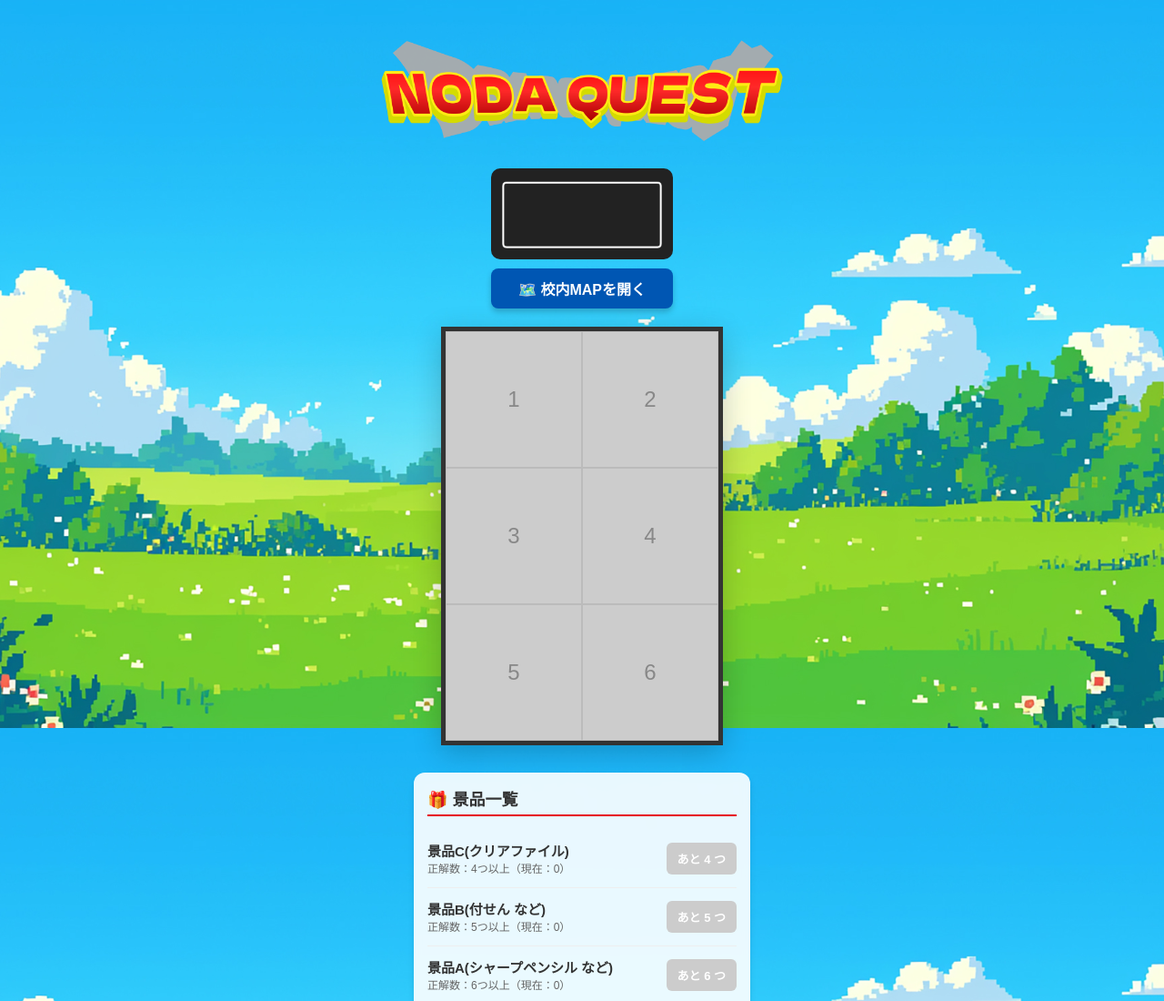
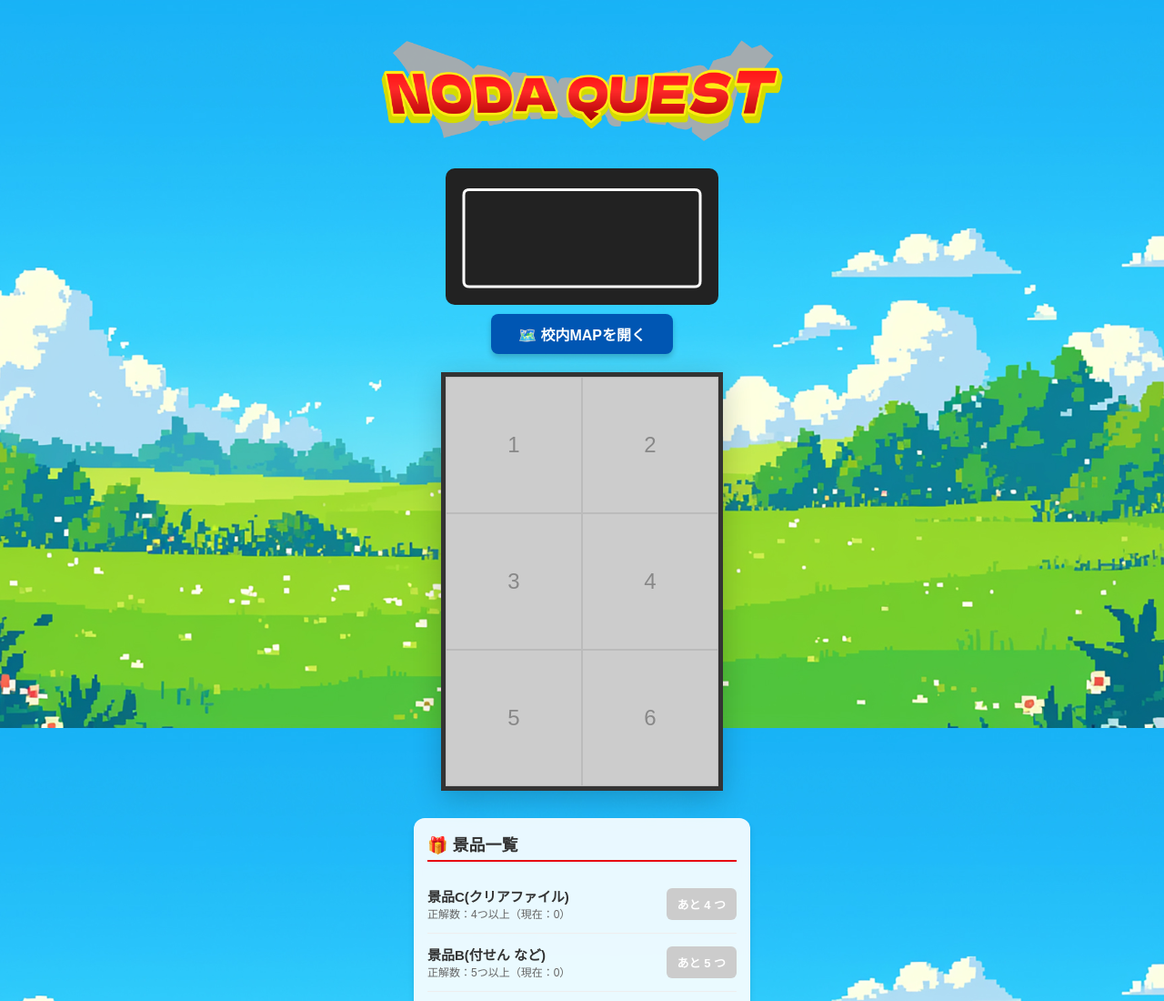
Before and after one commit to hmiyawaki-dev/NodastampRally, a plain HTML site: page index.html in a window 1280 px wide. Shown: the top 1100 px of the page at 91% size. Drawn offline with Linux system fonts and the light colour scheme.

Commit message:
Update index.html

```diff
--- a/index.html
+++ b/index.html
@@ -125,7 +125,7 @@
 
         /* GIF表示エリアのスタイル */
         .gif-container {
-            max-width: 200px; /* GIFの大きさを調整（ロゴより少し小さめがおすすめ） */
+            max-width: 300px; /* GIFの大きさを調整（ロゴより少し小さめがおすすめ） */
             margin: 0 auto 10px;
         }
 
```
